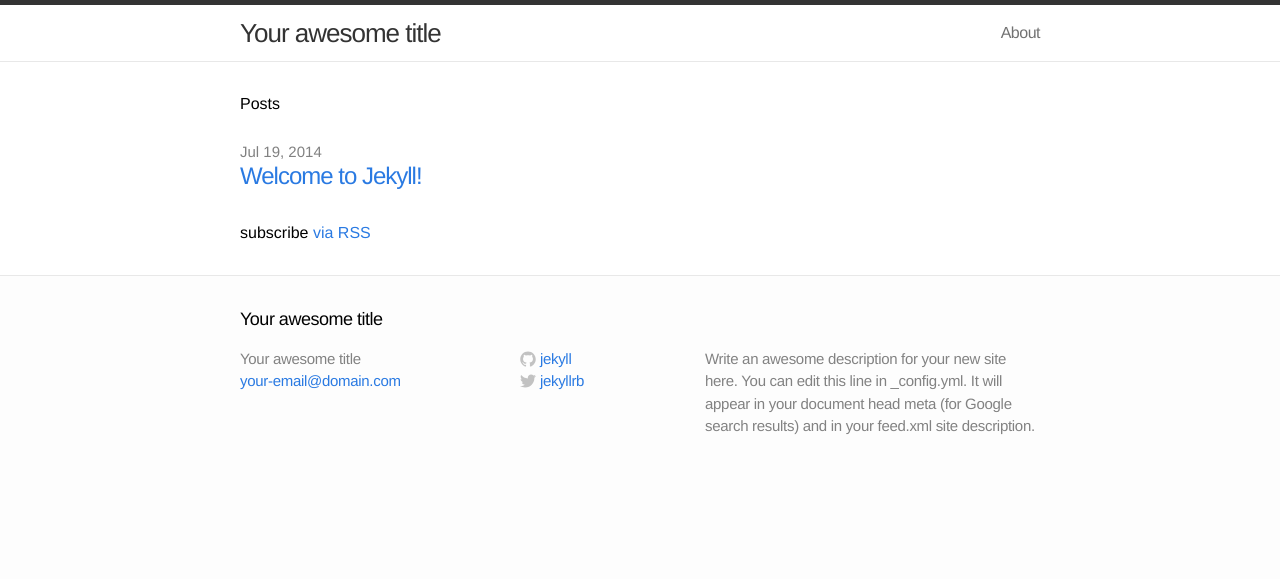
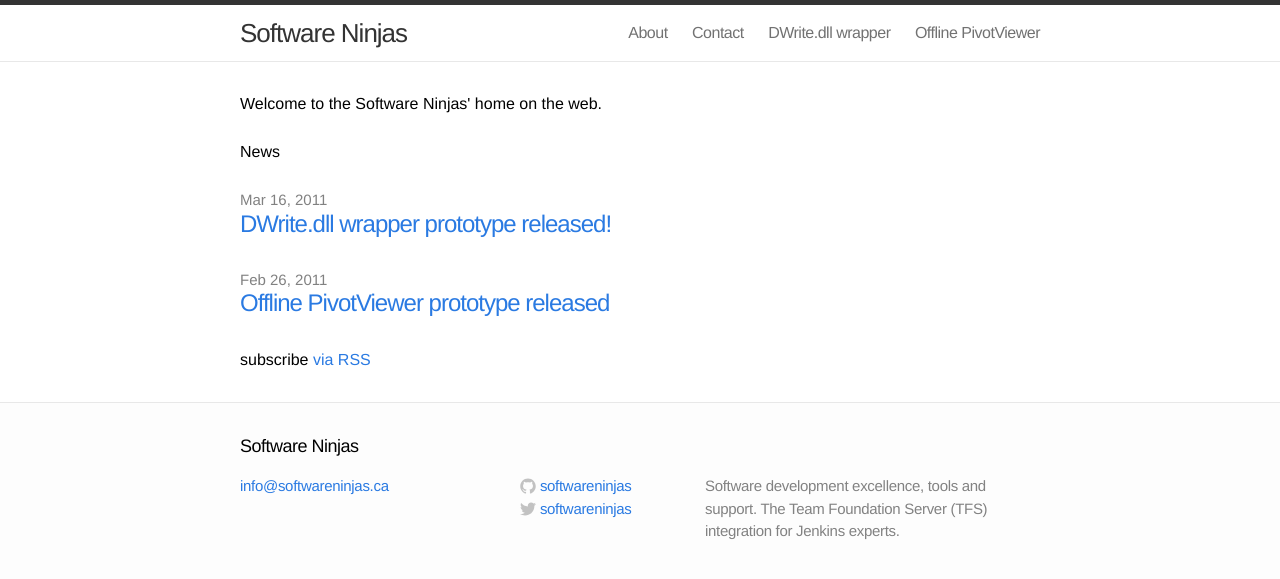
Before and after one commit to softwareninjas/softwareninjas.github.io, a Jekyll site: the page built from index.html, in a window 1280 px wide. Shown: the top 579 px of the page. Built offline with Jekyll 4.4.1, drawn with Linux system fonts in a browser that asks for light colours.

Commit message:
Initial content import from old website.
Only two news items have been imported and the About & Contact page are new.

```diff
--- /dev/null
+++ b/CNAME
@@ -0,0 +1 @@
+www.softwareninjas.ca
--- a/_config.yml
+++ b/_config.yml
@@ -1,11 +1,11 @@
 # Site settings
-title: Your awesome title
-email: your-email@domain.com
-description: "Write an awesome description for your new site here. You can edit this line in _config.yml. It will appear in your document head meta (for Google search results) and in your feed.xml site description."
+title: Software Ninjas
+email: info@softwareninjas.ca
+description: "Software development excellence, tools and support. The Team Foundation Server (TFS) integration for Jenkins experts."
 baseurl: ""
-url: "http://yourdomain.com"
-twitter_username: jekyllrb
-github_username:  jekyll
+url: "http://softwareninjas.ca"
+twitter_username: softwareninjas
+github_username: softwareninjas
 
 # Build settings
 markdown: kramdown
--- a/_includes/footer.html
+++ b/_includes/footer.html
@@ -6,8 +6,8 @@
 
     <div class="footer-col-1 column">
       <ul>
-        <li>{{ site.title }}</li>
         <li><a href="mailto:{{ site.email }}">{{ site.email }}</a></li>
+        <!-- <li>TODO: phone number</li> -->
       </ul>
     </div>
 
--- a/_includes/head.html
+++ b/_includes/head.html
@@ -1,7 +1,7 @@
 <head>
     <meta charset="utf-8">
     <meta http-equiv="X-UA-Compatible" content="IE=edge">
-    <title>{% if page.title %}{{ page.title }}{% else %}{{ site.title }}{% endif %}</title>
+    <title>{% if page.title %}{{ page.title | append: ' - ' | append: site.title }}{% else %}{{ site.title }}{% endif %}</title>
     <meta name="viewport" content="width=device-width">
     <meta name="description" content="{{ site.description }}">
     <link rel="canonical" href="{{ page.url | replace:'index.html','' | prepend: site.baseurl | prepend: site.url }}">
--- /dev/null
+++ b/_posts/2011-02-26-Offline-PivotViewer-prototype-released.md
@@ -0,0 +1,8 @@
+---
+layout: post
+title:  "Offline PivotViewer prototype released"
+date:   2011-02-26 08:42:00
+categories: pivotviewer prototype
+---
+
+The [Offline PivotViewer](/offlinepivotviewer/) prototype has been released for comments.  Go download it now!
--- /dev/null
+++ b/_posts/2011-03-16-DWrite.dll-wrapper-prototype-released.md
@@ -0,0 +1,8 @@
+---
+layout: post
+title:  "DWrite.dll wrapper prototype released!"
+date:   2011-03-16 18:38:00
+categories: dwrite ie prototype
+---
+
+The [DWrite.dll wrapper](/dwrite-dll-wrapper/) prototype has been released for comments.  Go download it now!
--- a/index.html
+++ b/index.html
@@ -4,8 +4,9 @@
 
 <div class="home">
 
-  <h1>Posts</h1>
-
+  <p>Welcome to the Software Ninjas' home on the web.</p>
+  <br />
+  <h1>News</h1>
   <ul class="posts">
     {% for post in site.posts %}
       <li>
```
Also changed, not shown: _posts/2014-07-19-welcome-to-jekyll.markdown (deleted, +0 -24 lines), about.md (+2 -4 lines), contact.md (added, +86 -0 lines), dwrite-dll-wrapper.md (added, +71 -0 lines), offlinepivotviewer.md (added, +24 -0 lines), images/IE9 - aliased.png (added), images/IE9 - original.png (added), images/Viewing inside Photography ZIP file.png (added), images/download.png (added), images/mix10.png (added), 3 other files.
